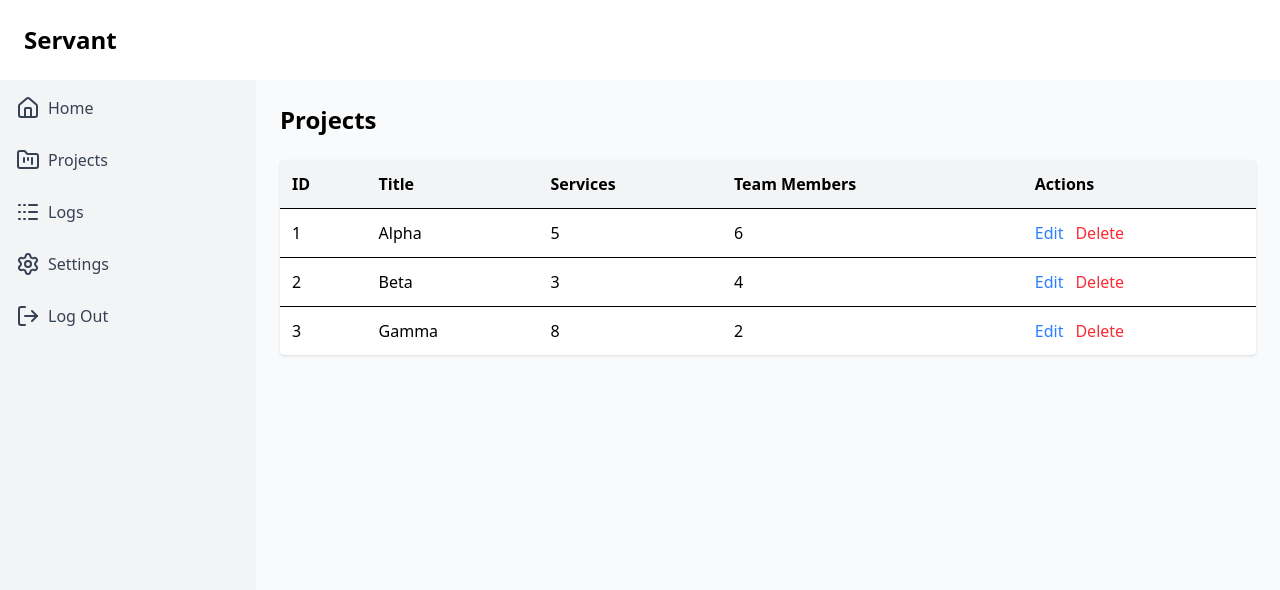
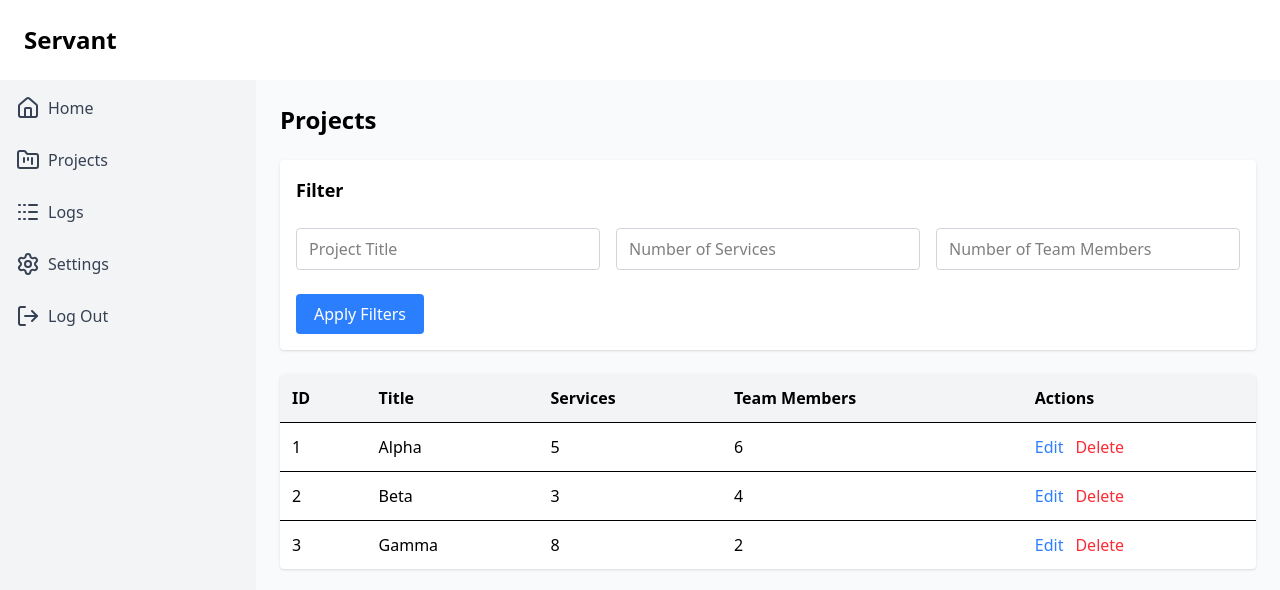
Before and after one commit to Yoni190/servant, a React app in the folder frontend/: page /projects in a window 1280 px wide. Shown: the top 590 px of the page. Built offline with nearby package versions, Linux system fonts and the light colour scheme; the HTML template or start-up script is replaced by a standard one.

Commit message:
Add Searching/Filtering form

```diff
--- a/frontend/src/pages/Projects.jsx
+++ b/frontend/src/pages/Projects.jsx
@@ -16,6 +16,34 @@ const Projects = () => {
         <Sidebar />
         <main className="flex-1 p-6 bg-gray-50 space-y-6">
             <h1 className='text-2xl font-semibold'>Projects</h1>
+            <div className="bg-white rounded shadow p-4 ">
+                <h2 className='text-lg font-semibold'>Filter</h2>
+                <form action="#" className='grid grid-cols-1 md:grid-cols-3 gap-4 mt-4'>
+                    <input
+                        className='border border-gray-300 rounded px-3 py-2 mt-2 focus:outline-none focus:ring-2 focus:ring-blue-500'
+                        type="text"
+                        name="title"
+                        id="title"
+                        placeholder='Project Title'/>
+                    <input
+                        className='border border-gray-300 rounded px-3 py-2 mt-2 focus:outline-none focus:ring-2 focus:ring-blue-500'
+                        type="number"
+                        name="services"
+                        id="services"
+                        placeholder='Number of Services'/>
+                    <input
+                        className='border border-gray-300 rounded px-3 py-2 mt-2 focus:outline-none focus:ring-2 focus:ring-blue-500'
+                        type="number"
+                        name="members"
+                        id="members"
+                        placeholder='Number of Team Members'/>
+                    <button
+                        type="submit"
+                        className='bg-blue-500 text-white px-4 py-2 rounded mt-2 hover:bg-blue-600 w-32'>
+                        Apply Filters
+                    </button>
+                </form>
+            </div>
             <table className='w-full bg-white rounded shadow overflow-hidden'>
                 <thead className='bg-gray-100 text-left'>
                     <tr>
```
